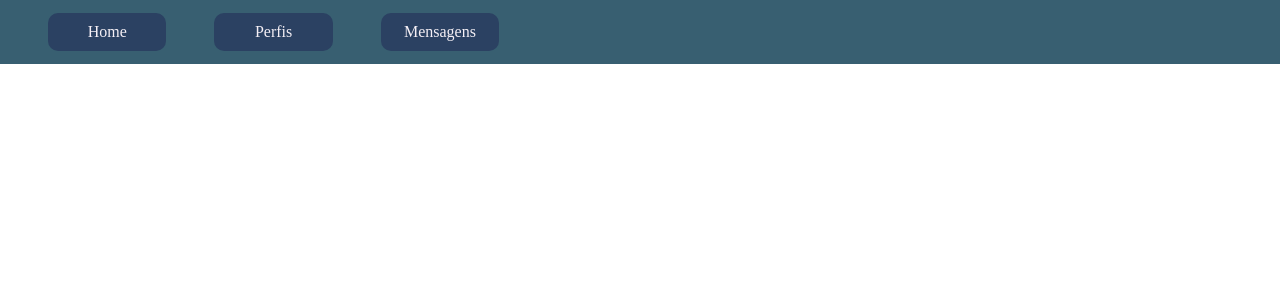
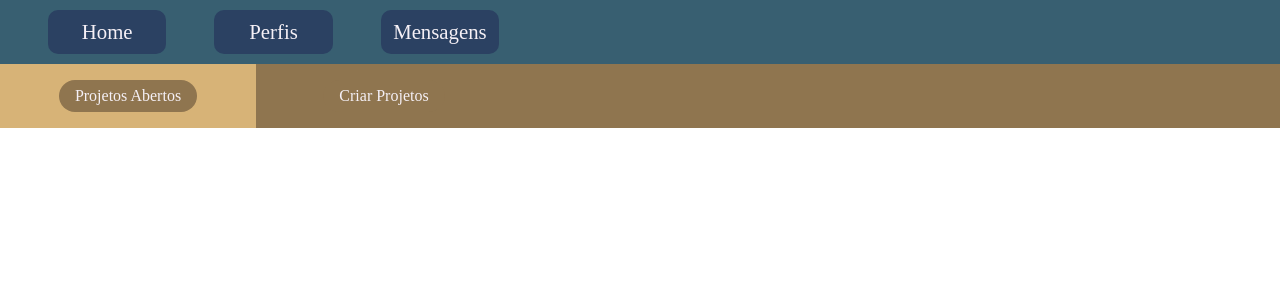
Before and after one commit to g41a42/bugTracker, a React (Create React App) app: page / in a window 1280 px wide. Shown: the top 300 px of the page. Built offline with nearby package versions, Linux system fonts and the light colour scheme.

Commit message:
Navegação na home

```diff
--- a/src/App.css
+++ b/src/App.css
@@ -1,3 +1,6 @@
+.criarProjetosBotao{
+  background-color: #8F754F;
+}
 .navItem{
   background-color: #2B4162;
   border-radius: 10px;
@@ -8,6 +11,7 @@
 }
 .navItem a{
   color: #F5F0F6;
+  font-size: 1.3rem;
   text-align:center;
   text-decoration: none;
   width: 100%;
@@ -18,3 +22,24 @@
   display: flex;
   height: 4rem;
 }
+.projetosAbertosBotao{
+  background-color: #D7B377;
+}
+.projetosMenu{
+  background-color: #8F754F;
+  display: flex;
+}
+.projetosMenu li{
+  align-items: center;
+  display: flex;
+  height: 4rem;
+  justify-content: center;
+  width: 20%;
+}
+.projetosMenu li a{
+  background-color: #8F754F;
+  border-radius: 30px;
+  color:#F5F0F6;
+  padding: 0.5rem 1rem;
+  text-decoration: none;
+}
--- a/src/App.js
+++ b/src/App.js
@@ -10,6 +10,10 @@ function App() {
         <li className='navItem'><a href='#'>Perfis</a></li>
         <li className='navItem'><a href='#'>Mensagens</a></li>
       </ul>
+      <ul className='projetosMenu'>
+        <li className='projetosAbertosBotao'><a href='#'>Projetos Abertos</a></li>
+        <li className='criarProjetosBotao'><a href='#'>Criar Projetos</a></li>
+      </ul>
     </div>
   );
 }
```
